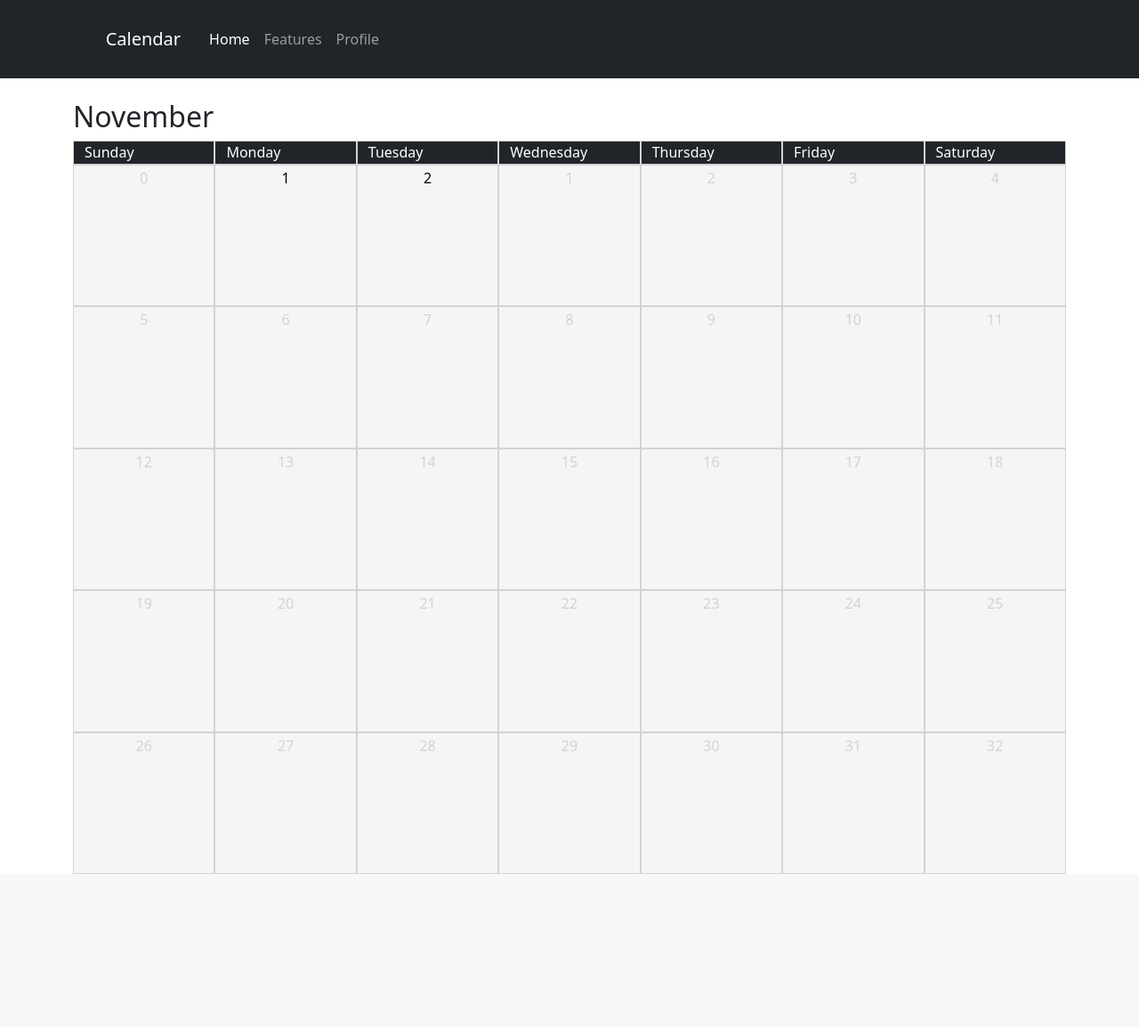
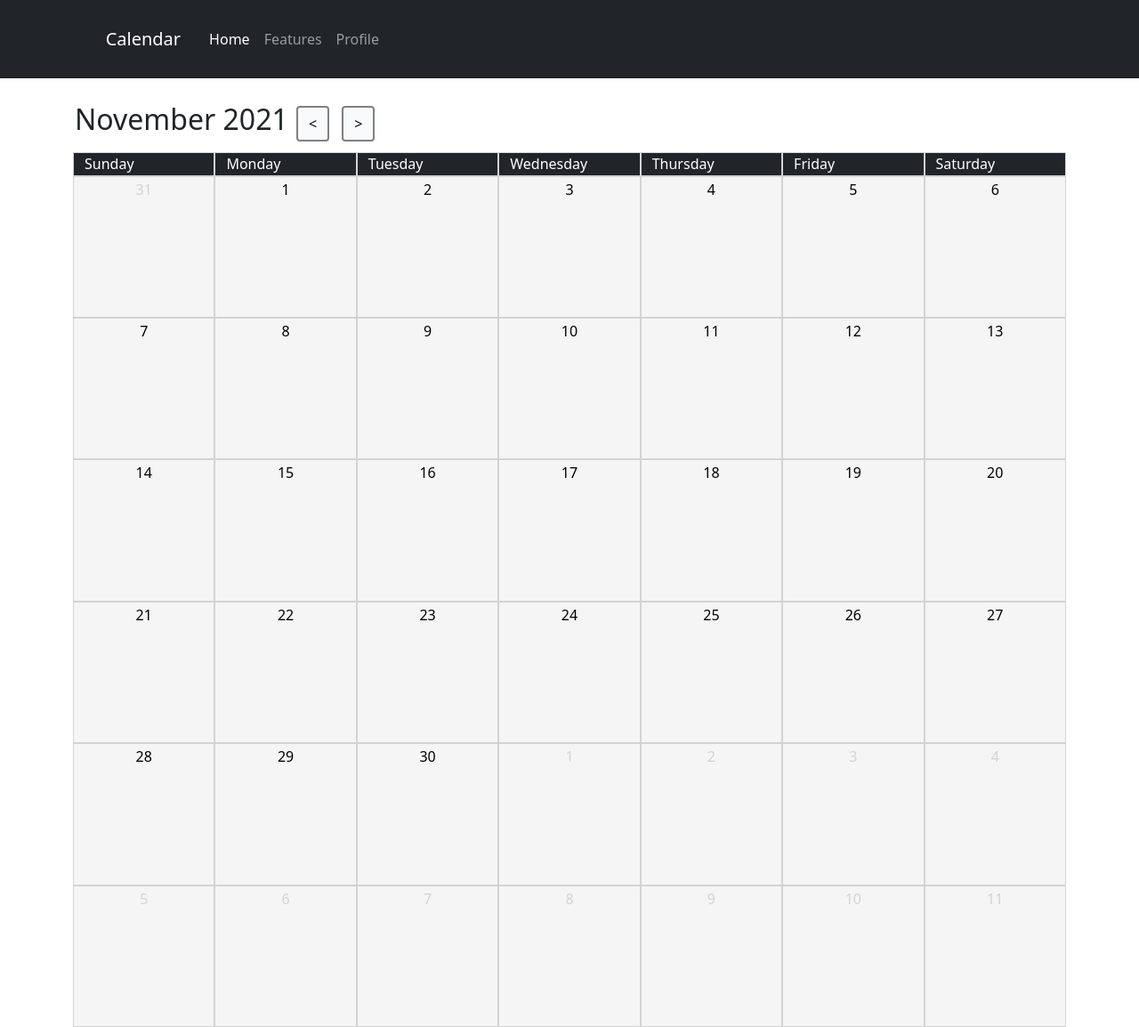
Before and after one commit to jjzsilva9/capstone, a Django app: page / in a window 1280 px wide. Shown: the whole page at 89% size. Before the commit the page ends 982 px from the top, so only its background shows below. Run offline with Django 3.2, Linux system fonts and the light colour scheme.

Commit message:
dates and changing month added

```diff
--- a/icalendar/static/icalendar/calendar.js
+++ b/icalendar/static/icalendar/calendar.js
@@ -3,20 +3,29 @@ const months = ["January", "February", "March", "April", "May", "June", "July",
 document.addEventListener("DOMContentLoaded", function () {
     let date = new Date();
     updateMonth(date);
+
+    document.querySelector('#nextMonth').onclick = function(){
+        date.setMonth(date.getMonth()+1);
+        updateMonth(date);
+    }
+    document.querySelector('#prevMonth').onclick = function(){
+        date.setMonth(date.getMonth()-1);
+        updateMonth(date);
+    }
 })
 
 function updateMonth(date){
     let month = date.getUTCMonth();
-    document.querySelector('#thisMonth').innerText = months[month];
+    document.querySelector('#thisMonth').innerText = months[month] + ' ' + date.getFullYear();
     var firstDay = new Date(date.getFullYear(), date.getMonth(), 1).getDay();
-    var lastDay = new Date(date.getFullYear(), date.getMonth() + 1, 0).getDay();
+    var lastDay = new Date(date.getFullYear(), date.getMonth() + 1, 0).getDate();
 
-    var lastDayPrev = new Date(date.getFullYear(), date.getMonth(), 0).getDay();
-    console.log(firstDay);
+    var lastDayPrev = new Date(date.getFullYear(), date.getMonth(), 0).getDate();
     document.querySelectorAll('.day').forEach(day => {
-        day.innerText -= firstDay;
+        day.innerText = day.id - firstDay;
+        day.style.color = "black"
         if (day.innerText < 1){
-            day.innerText = lastDayPrev - day.innerText;
+            day.innerText =  Number(lastDayPrev) + Number(day.innerText);
             day.style.color = "lightgrey";
         } else if (day.innerText > lastDay){
             day.innerText = day.innerText - lastDay;
--- a/icalendar/static/icalendar/styles.css
+++ b/icalendar/static/icalendar/styles.css
@@ -13,3 +13,30 @@
     border:solid lightgrey 1px;
     color: white;
 }
+
+.monthButton {
+    margin: 5px;
+    margin-bottom: 10px;
+    border: 2px solid grey;
+    aspect-ratio: 3 / 2;
+    justify-content: center;
+    align-items: center;
+}
+
+.header {
+    padding: 2px;
+}
+
+.noselect {
+    -webkit-touch-callout: none; /* iOS Safari */
+      -webkit-user-select: none; /* Safari */
+       -khtml-user-select: none; /* Konqueror HTML */
+         -moz-user-select: none; /* Old versions of Firefox */
+          -ms-user-select: none; /* Internet Explorer/Edge */
+              user-select: none; /* Non-prefixed version, currently
+                                    supported by Chrome, Edge, Opera and Firefox */
+  }
+
+  #monthButtons {
+      justify-content:end;
+  }
--- a/icalendar/templates/icalendar/index.html
+++ b/icalendar/templates/icalendar/index.html
@@ -2,8 +2,14 @@
 {% load static %}
 {% block body %}
 <br>
-<h2 id="thisMonth">This Month</h2>
-<div class="calendar container">
+<div class="noselect container header">
+    <h2 class="d-inline" id="thisMonth">This Month</h2>
+    <div class="d-inline" id="monthButtons">
+        <button class="btn btn-light d-inline monthButton" id="prevMonth"><</button>
+        <button class="btn btn-light d-inline monthButton" id="nextMonth">></button>
+    </div>
+</div>
+<div class="noselect calendar container">
     <div class="date-grid">
         <div class="row day-of-week bg-dark">
             <div class="col">Sunday</div>
@@ -15,49 +21,58 @@
             <div class="col">Saturday</div>
         </div>
         <div class="row week 1">
-            <button class="col day"><time datetime="">1</time></button>
-            <button class="col day"><time datetime="">2</time></button>
-            <button class="col day"><time datetime="">3</time></button>
-            <button class="col day"><time datetime="">4</time></button>
-            <button class="col day"><time datetime="">5</time></button>
-            <button class="col day"><time datetime="">6</time></button>
-            <button class="col day"><time datetime="">7</time></button>
+            <button class="col day" id="1"><time datetime="">1</time></button>
+            <button class="col day" id="2"><time datetime="">2</time></button>
+            <button class="col day" id="3"><time datetime="">3</time></button>
+            <button class="col day" id="4"><time datetime="">4</time></button>
+            <button class="col day" id="5"><time datetime="">5</time></button>
+            <button class="col day" id="6"><time datetime="">6</time></button>
+            <button class="col day" id="7"><time datetime="">7</time></button>
         </div>
         <div class="row week 2">
-            <button class="col day"><time datetime="">8</time></button>
-            <button class="col day"><time datetime="">9</time></button>
-            <button class="col day"><time datetime="">10</time></button>
-            <button class="col day"><time datetime="">11</time></button>
-            <button class="col day"><time datetime="">12</time></button>
-            <button class="col day"><time datetime="">13</time></button>
-            <button class="col day"><time datetime="">14</time></button>
+            <button class="col day" id="8"><time datetime="">8</time></button>
+            <button class="col day" id="9"><time datetime="">9</time></button>
+            <button class="col day" id="10"><time datetime="">10</time></button>
+            <button class="col day" id="11"><time datetime="">11</time></button>
+            <button class="col day" id="12"><time datetime="">12</time></button>
+            <button class="col day" id="13"><time datetime="">13</time></button>
+            <button class="col day" id="14"><time datetime="">14</time></button>
         </div>
         <div class="row week 3">
-            <button class="col day"><time datetime="">15</time></button>
-            <button class="col day"><time datetime="">16</time></button>
-            <button class="col day"><time datetime="">17</time></button>
-            <button class="col day"><time datetime="">18</time></button>
-            <button class="col day"><time datetime="">19</time></button>
-            <button class="col day"><time datetime="">20</time></button>
-            <button class="col day"><time datetime="">21</time></button>
+            <button class="col day" id="15"><time datetime="">15</time></button>
+            <button class="col day" id="16"><time datetime="">16</time></button>
+            <button class="col day" id="17"><time datetime="">17</time></button>
+            <button class="col day" id="18"><time datetime="">18</time></button>
+            <button class="col day" id="19"><time datetime="">19</time></button>
+            <button class="col day" id="20"><time datetime="">20</time></button>
+            <button class="col day" id="21"><time datetime="">21</time></button>
         </div>
         <div class="row week 4">
-            <button class="col day"><time datetime="">22</time></button>
-            <button class="col day"><time datetime="">23</time></button>
-            <button class="col day"><time datetime="">24</time></button>
-            <button class="col day"><time datetime="">25</time></button>
-            <button class="col day"><time datetime="">26</time></button>
-            <button class="col day"><time datetime="">27</time></button>
-            <button class="col day"><time datetime="">28</time></button>
+            <button class="col day" id="22"><time datetime="">22</time></button>
+            <button class="col day" id="23"><time datetime="">23</time></button>
+            <button class="col day" id="24"><time datetime="">24</time></button>
+            <button class="col day" id="25"><time datetime="">25</time></button>
+            <button class="col day" id="26"><time datetime="">26</time></button>
+            <button class="col day" id="27"><time datetime="">27</time></button>
+            <button class="col day" id="28"><time datetime="">28</time></button>
         </div>
         <div class="row week 5">
-            <button class="col day"><time datetime="">29</time></button>
-            <button class="col day"><time datetime="">30</time></button>
-            <button class="col day"><time datetime="">31</time></button>
-            <button class="col day"><time datetime="">32</time></button>
-            <button class="col day"><time datetime="">33</time></button>
-            <button class="col day"><time datetime="">34</time></button>
-            <button class="col day"><time datetime="">35</time></button>
+            <button class="col day" id="29"><time datetime="">29</time></button>
+            <button class="col day" id="30"><time datetime="">30</time></button>
+            <button class="col day" id="31"><time datetime="">31</time></button>
+            <button class="col day" id="32"><time datetime="">32</time></button>
+            <button class="col day" id="33"><time datetime="">33</time></button>
+            <button class="col day" id="34"><time datetime="">34</time></button>
+            <button class="col day" id="35"><time datetime="">35</time></button>
+        </div>
+        <div class="row week 6">
+            <button class="col day" id="36"><time datetime="">36</time></button>
+            <button class="col day" id="37"><time datetime="">37</time></button>
+            <button class="col day" id="38"><time datetime="">38</time></button>
+            <button class="col day" id="39"><time datetime="">39</time></button>
+            <button class="col day" id="40"><time datetime="">40</time></button>
+            <button class="col day" id="41"><time datetime="">41</time></button>
+            <button class="col day" id="42"><time datetime="">42</time></button>
         </div>
     </div>
 </div>
```
